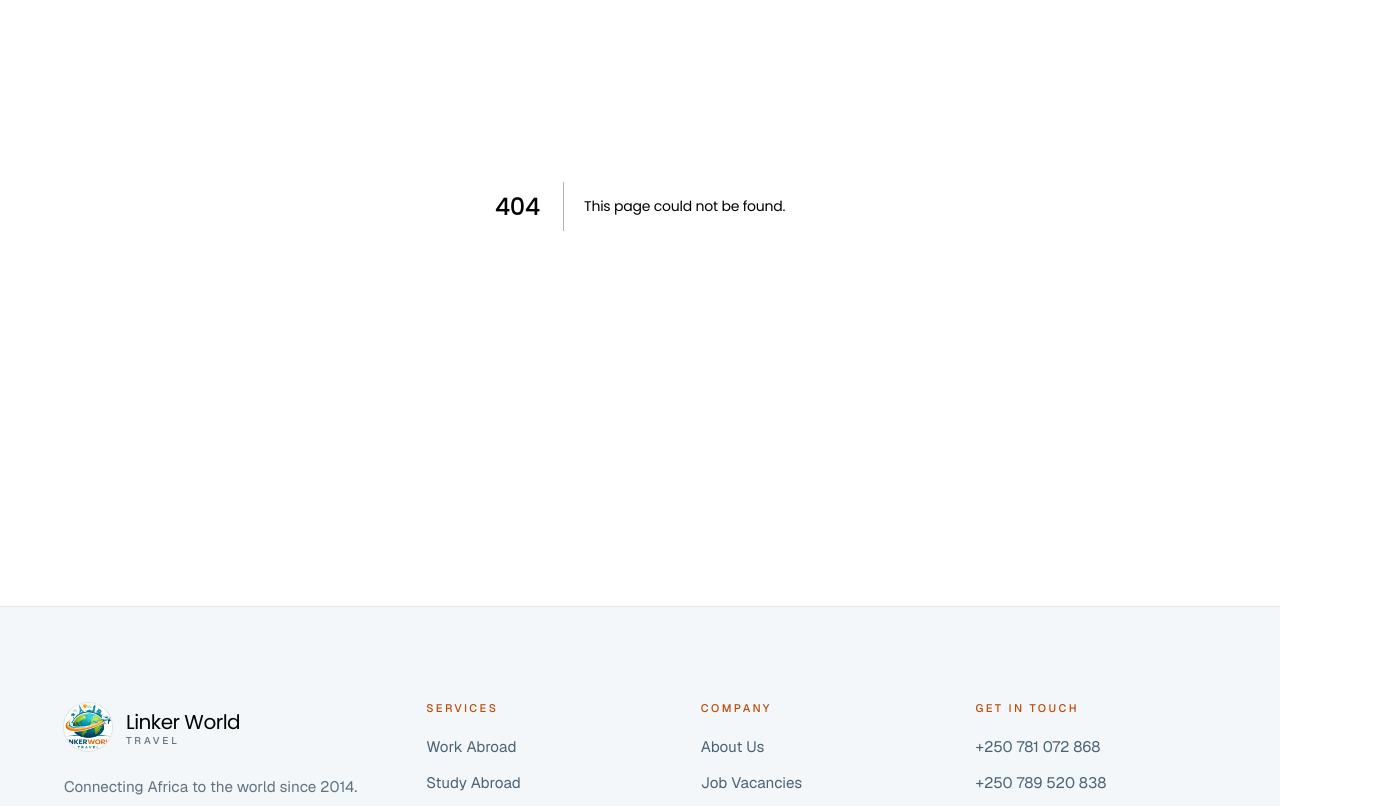
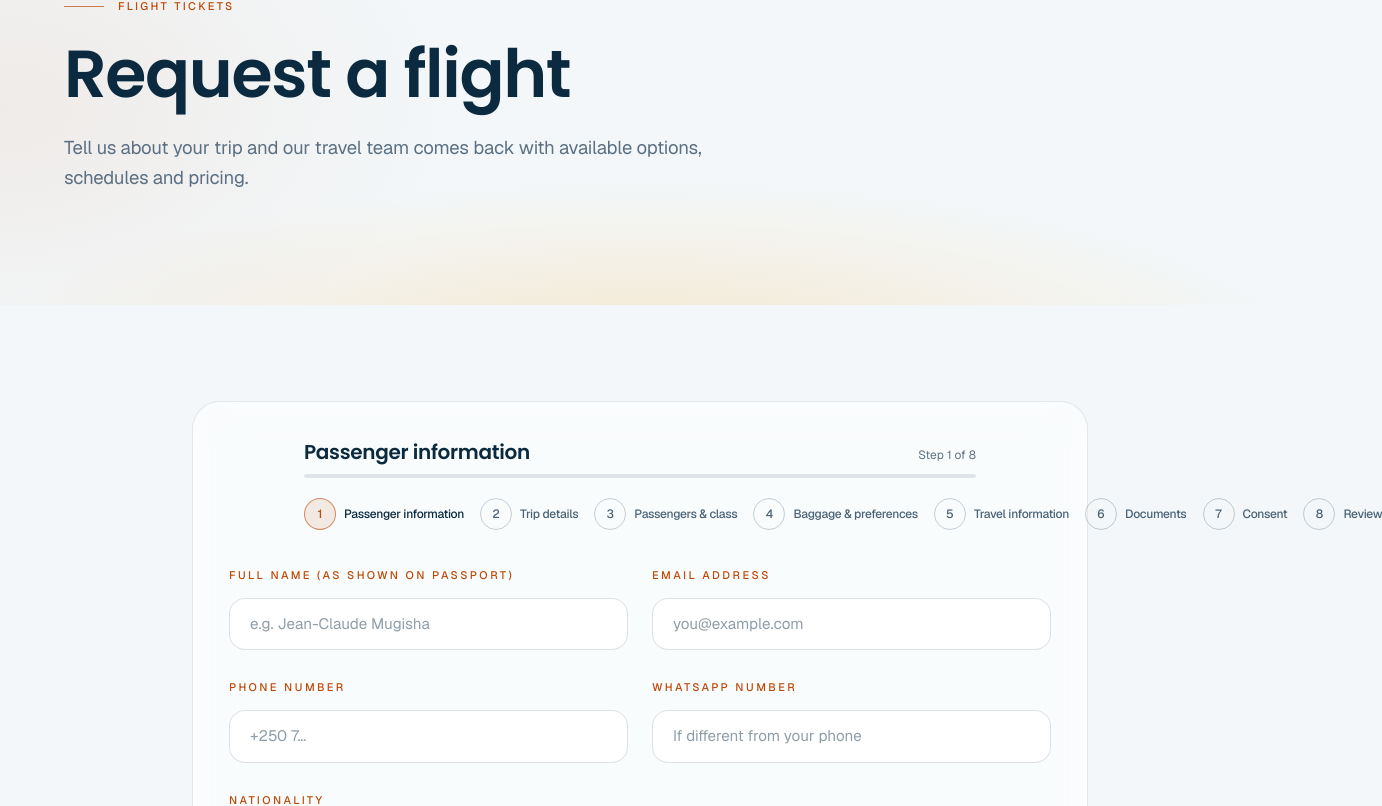
Before and after one commit to AudrinL/linker, a Next.js app: page /flight-tickets/request in a window 1280 px wide. Before the commit this address had no page. Shown: the part 194-1000 px from the top of the page, 1382 px wide, since content can reach past the window. Built offline with nearby package versions, Linux system fonts and the light colour scheme.

Commit message:
updated the site

```diff
--- /dev/null
+++ b/src/app/employers/page.tsx
@@ -0,0 +1,30 @@
+import type { Metadata } from "next";
+import { employerForm } from "@/lib/forms";
+import { trustMarks } from "@/lib/services-data";
+import { PageHero } from "@/components/ui/PageHero";
+import MultiStepForm from "@/components/forms/MultiStepForm";
+import { TrustBar } from "@/components/ui/TrustBar";
+
+export const metadata: Metadata = {
+  title: "Submit a Job Order",
+  description:
+    "Tell us about your company's recruitment needs and we will help identify suitable candidates for the positions you need to fill.",
+};
+
+export default function Page() {
+  return (
+    <div className="min-h-screen">
+      <PageHero
+        eyebrow="For Employers"
+        title="Submit a job order"
+        subtitle="Tell us about your company's recruitment needs and we will help identify suitable candidates for the positions you need to fill."
+      />
+      <main className="shell py-16 lg:py-24">
+        <div className="mx-auto max-w-4xl">
+          <MultiStepForm config={employerForm} />
+        </div>
+        <TrustBar items={trustMarks} className="mt-20" />
+      </main>
+    </div>
+  );
+}
--- /dev/null
+++ b/src/app/flight-tickets/request/page.tsx
@@ -0,0 +1,30 @@
+import type { Metadata } from "next";
+import { flightForm } from "@/lib/forms";
+import { trustMarks } from "@/lib/services-data";
+import { PageHero } from "@/components/ui/PageHero";
+import MultiStepForm from "@/components/forms/MultiStepForm";
+import { TrustBar } from "@/components/ui/TrustBar";
+
+export const metadata: Metadata = {
+  title: "Request a Flight",
+  description:
+    "Tell us about your trip and our travel team comes back with available options, schedules and pricing.",
+};
+
+export default function Page() {
+  return (
+    <div className="min-h-screen">
+      <PageHero
+        eyebrow="Flight Tickets"
+        title="Request a flight"
+        subtitle="Tell us about your trip and our travel team comes back with available options, schedules and pricing."
+      />
+      <main className="shell py-16 lg:py-24">
+        <div className="mx-auto max-w-4xl">
+          <MultiStepForm config={flightForm} />
+        </div>
+        <TrustBar items={trustMarks} className="mt-20" />
+      </main>
+    </div>
+  );
+}
--- /dev/null
+++ b/src/app/submit-cv/page.tsx
@@ -0,0 +1,30 @@
+import type { Metadata } from "next";
+import { cvForm } from "@/lib/forms";
+import { trustMarks } from "@/lib/services-data";
+import { PageHero } from "@/components/ui/PageHero";
+import MultiStepForm from "@/components/forms/MultiStepForm";
+import { TrustBar } from "@/components/ui/TrustBar";
+
+export const metadata: Metadata = {
+  title: "Submit Your CV",
+  description:
+    "Create your profile and tell us where and what type of work you are looking for. We contact you when a suitable opportunity matches.",
+};
+
+export default function Page() {
+  return (
+    <div className="min-h-screen">
+      <PageHero
+        eyebrow="For Job Seekers"
+        title="Submit your CV"
+        subtitle="Create your profile and tell us where and what type of work you are looking for. We contact you when a suitable opportunity matches."
+      />
+      <main className="shell py-16 lg:py-24">
+        <div className="mx-auto max-w-4xl">
+          <MultiStepForm config={cvForm} />
+        </div>
+        <TrustBar items={trustMarks} className="mt-20" />
+      </main>
+    </div>
+  );
+}
```
